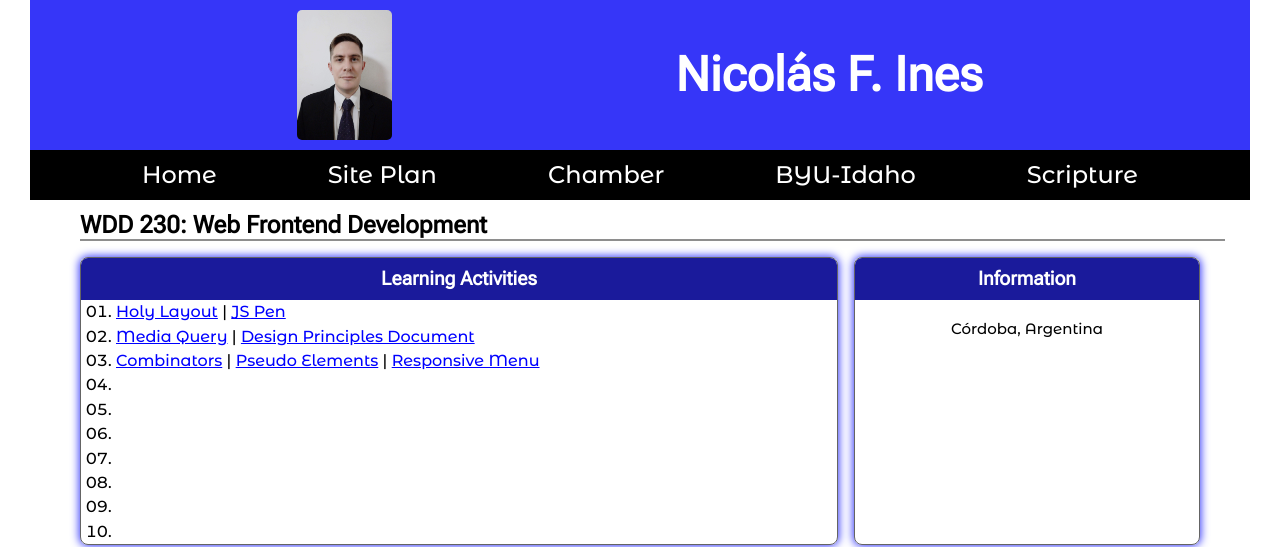
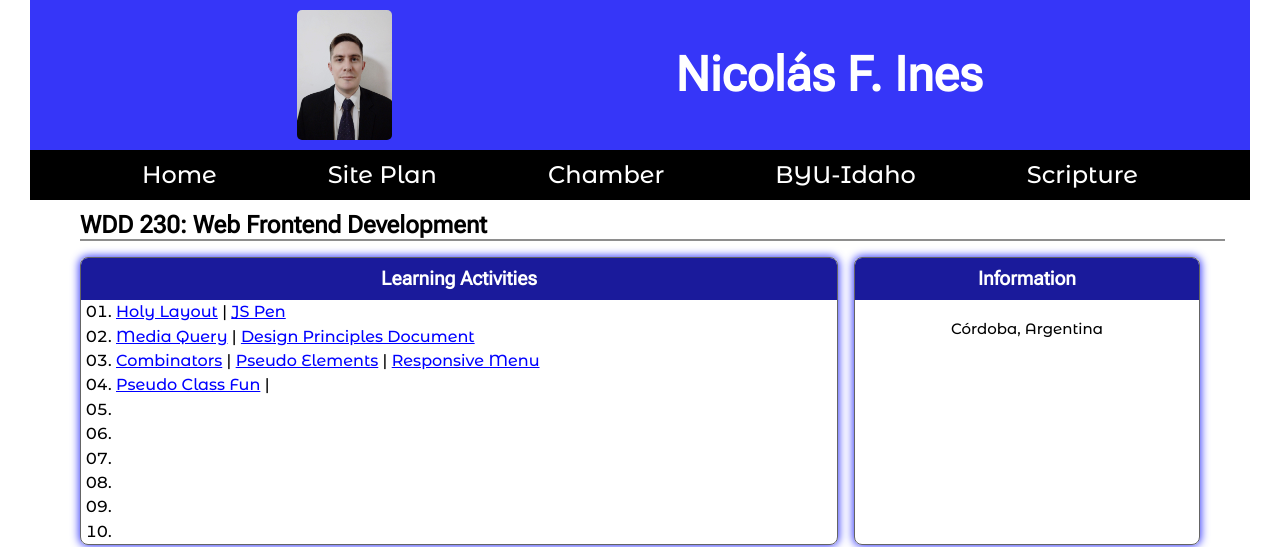
Before and after one commit to Nines91/wdd230, a plain HTML site: page index.html in a window 1280 px wide. Shown: the top 547 px of the page. Drawn offline with Linux system fonts and the light colour scheme.

Commit message:
Pseudo Class Fun

```diff
--- a/index.html
+++ b/index.html
@@ -44,7 +44,7 @@
                     <li><a href="lesson01/holygrail.html" class="card-link">Holy Layout</a> | <a href="" class="card-link">JS Pen</a></li>
                     <li><a href="lesson01/media-query.html" class="card-link">Media Query</a> | <a href="lesson02/design-principles.html" class="card-link">Design Principles Document</a></li>
                     <li><a href="images/combinators-exercise.jpg" class="card-link">Combinators</a> | <a href="https://codepen.io/Nicol-s-Ines/pen/yLGjmeO" class="card-link">Pseudo Elements</a> | <a href="https://codepen.io/Nicol-s-Ines/pen/wvRXybP?editors=1100" class="card-link">Responsive Menu</a></li>
-                    <li><a href="" class="card-link"></a></li>
+                    <li><a href="https://codepen.io/Nicol-s-Ines/pen/gOZBxmo?editors=1100" class="card-link">Pseudo Class Fun</a> | <a href="" class="card-link"></a></li>
                     <li><a href="" class="card-link"></a></li>
                     <li><a href="" class="card-link"></a></li>
                     <li><a href="" class="card-link"></a></li>
```
